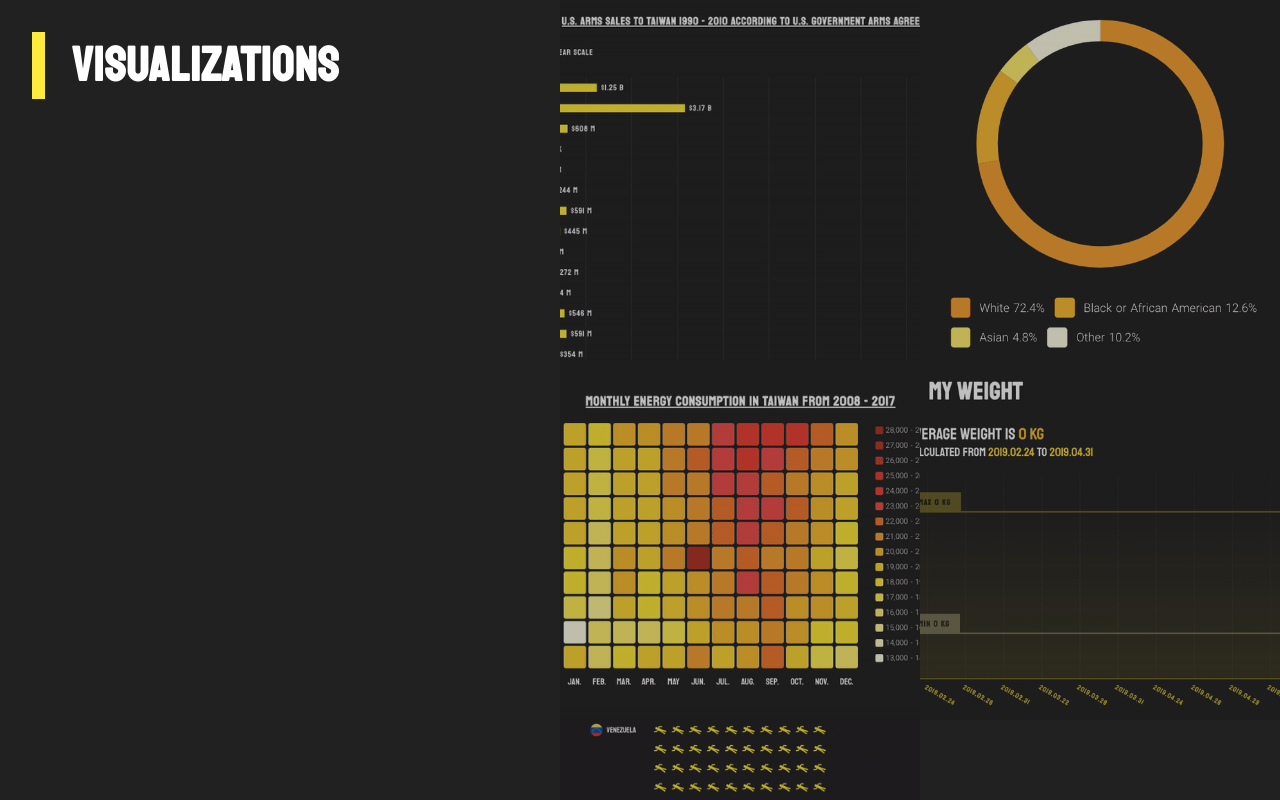
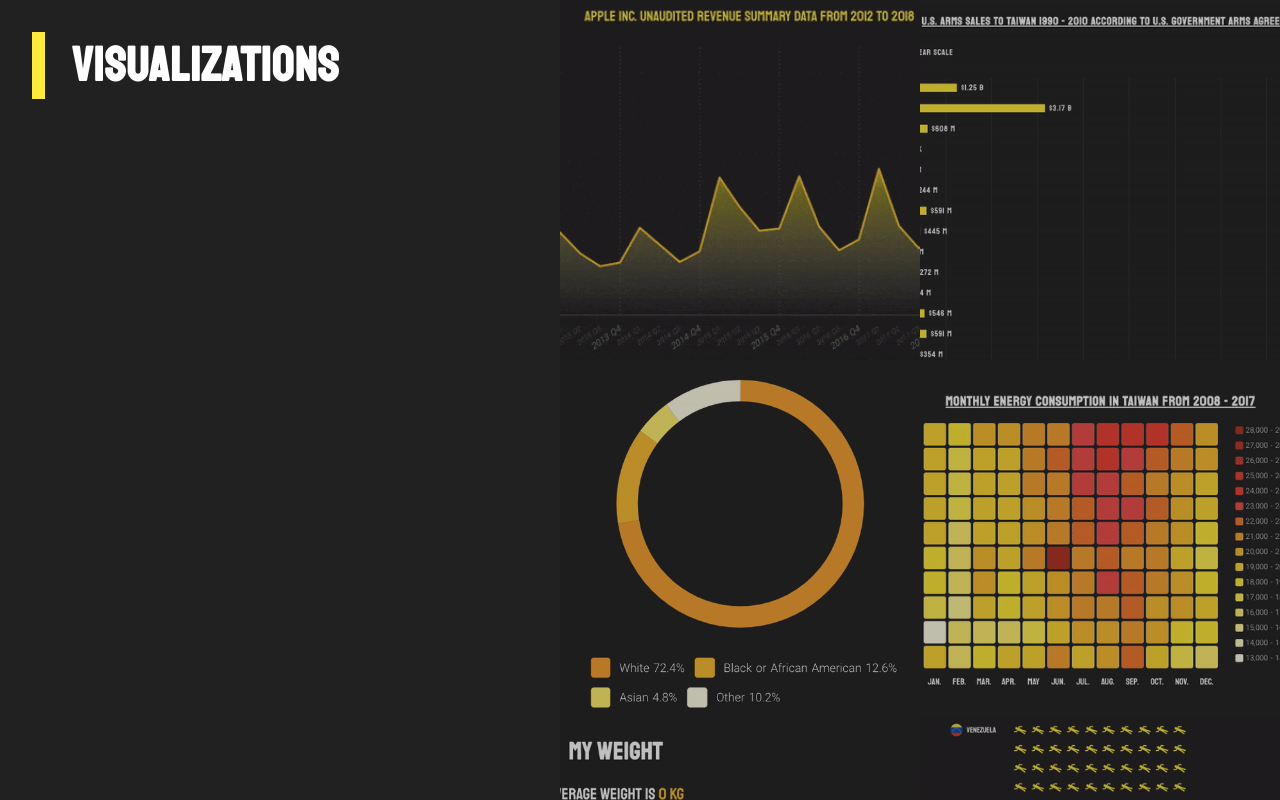
Before and after one commit to Alexius-Huang/Svartalvheim, a Nuxt app: page /inguz in a window 1280 px wide. Built offline with nearby package versions, Linux system fonts and the light colour scheme.

Commit message:
Inguz - Add link to area-chart section

```diff
--- a/pages/inguz.vue
+++ b/pages/inguz.vue
@@ -22,10 +22,11 @@
 </template>
 
 <script>
+import areaChartImg from '@/assets/inguz/area-chart-bg.gif';
+import barChartImg from '@/assets/inguz/bar-chart-bg.gif';
+import donutChartImg from '@/assets/inguz/donut-chart-bg.gif';
+import heatMapImg from '@/assets/inguz/heat-map-bg.gif';
 import lineChartImg from '@/assets/inguz/line-chart-bg.gif';
-import donutChartImg from '@/assets/inguz/donut-chart-bg.gif';
-import barChartImg from '@/assets/inguz/bar-chart-bg.gif';
-import heatMapImg from '@/assets/inguz/heat-map-bg.gif';
 import pictogramChartImg from '@/assets/inguz/pictogram-chart-bg.gif';
 import chevronRight from '@/assets/icons/material/chevron-right-main.svg';
 
@@ -34,6 +35,7 @@ export default {
     return {
       /* Sort in alphebetical order */
       charts: [
+        'area-chart',
         'bar-chart',
         'donut-chart',
         'heat-map',
@@ -41,6 +43,7 @@ export default {
         'pictogram-chart',
       ],
       imgs: {
+        'area-chart': areaChartImg,
         'line-chart': lineChartImg,
         'donut-chart': donutChartImg,
         'bar-chart': barChartImg,
@@ -48,6 +51,7 @@ export default {
         'pictogram-chart': pictogramChartImg,
       },
       label: {
+        'area-chart': 'Area Chart',
         'line-chart': 'Line Chart',
         'donut-chart': 'Donut Chart',
         'bar-chart': 'Bar Chart',
```
Also changed, not shown: assets/inguz/area-chart-bg.gif (added).
